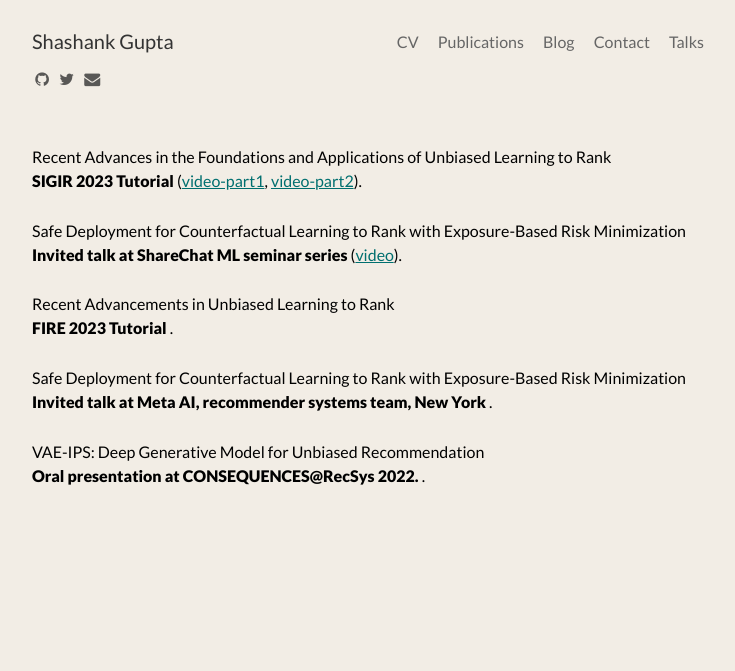
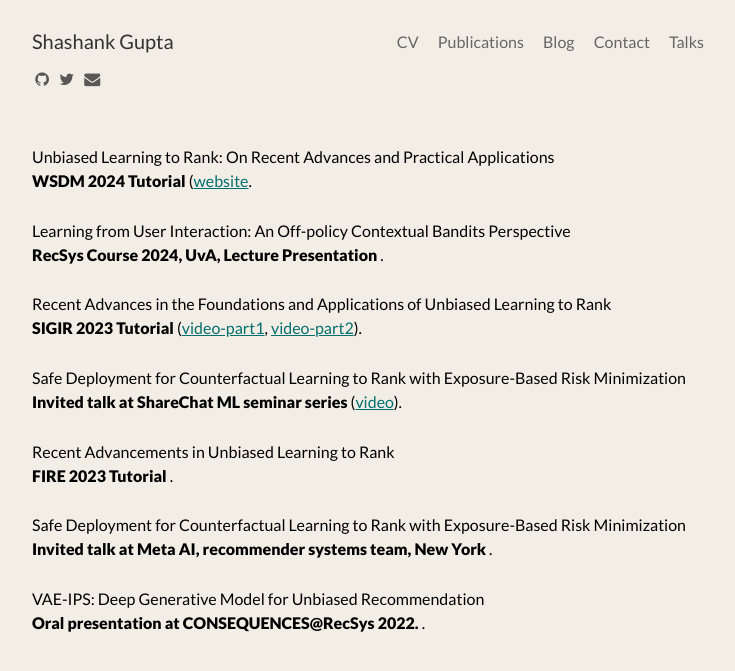
Before and after one commit to shashankg7/shashankg7.github.io, a Jekyll site: the page built from talks.md, in a window 1280 px wide. Shown: the top 671 px of the page, without its empty margins (272-1007 px from the left). Built offline with Jekyll 4.4.1, drawn with Linux system fonts in a browser that asks for light colours; nearby versions of some CDN libraries.

Commit message:
Update talks.md

```diff
--- a/talks.md
+++ b/talks.md
@@ -2,6 +2,12 @@
 layout: page
 permalink: /talks/
 ---
+
+Unbiased Learning to Rank: On Recent Advances and Practical Applications <br>
+<b>WSDM 2024 Tutorial </b> ([website]([https://www.youtube.com/watch?v=dwl5oBHsHlk](https://sites.google.com/view/wsdm-2024-tutorial-ultr/)).
+
+Learning from User Interaction: An Off-policy Contextual Bandits Perspective <br>
+<b>RecSys Course 2024, UvA, Lecture Presentation </b>.
 
 Recent Advances in the Foundations and Applications of Unbiased Learning to Rank <br>
 <b>SIGIR 2023 Tutorial </b> ([video-part1](https://www.youtube.com/watch?v=dwl5oBHsHlk), [video-part2](https://www.youtube.com/watch?v=UOVEWbbP5do)).
```
